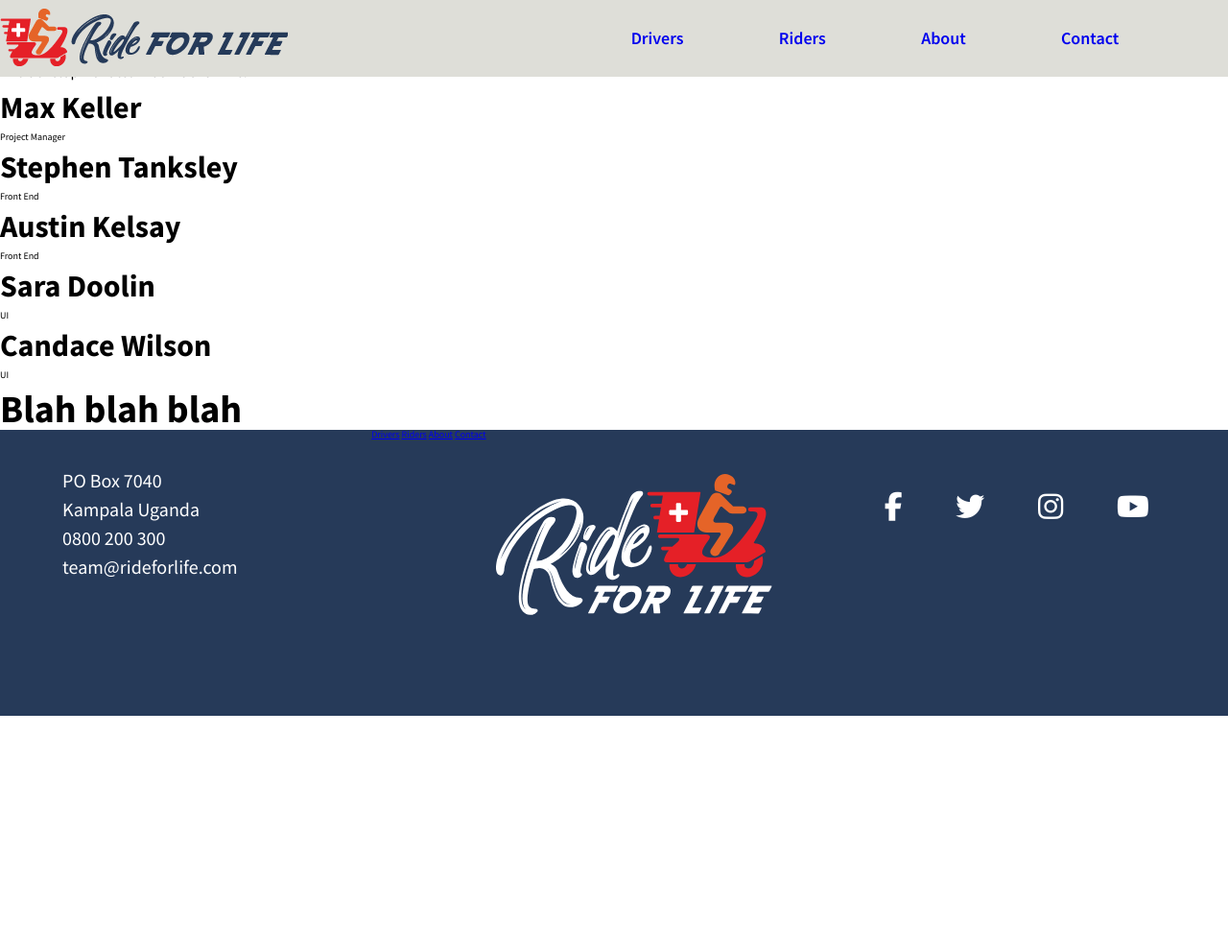
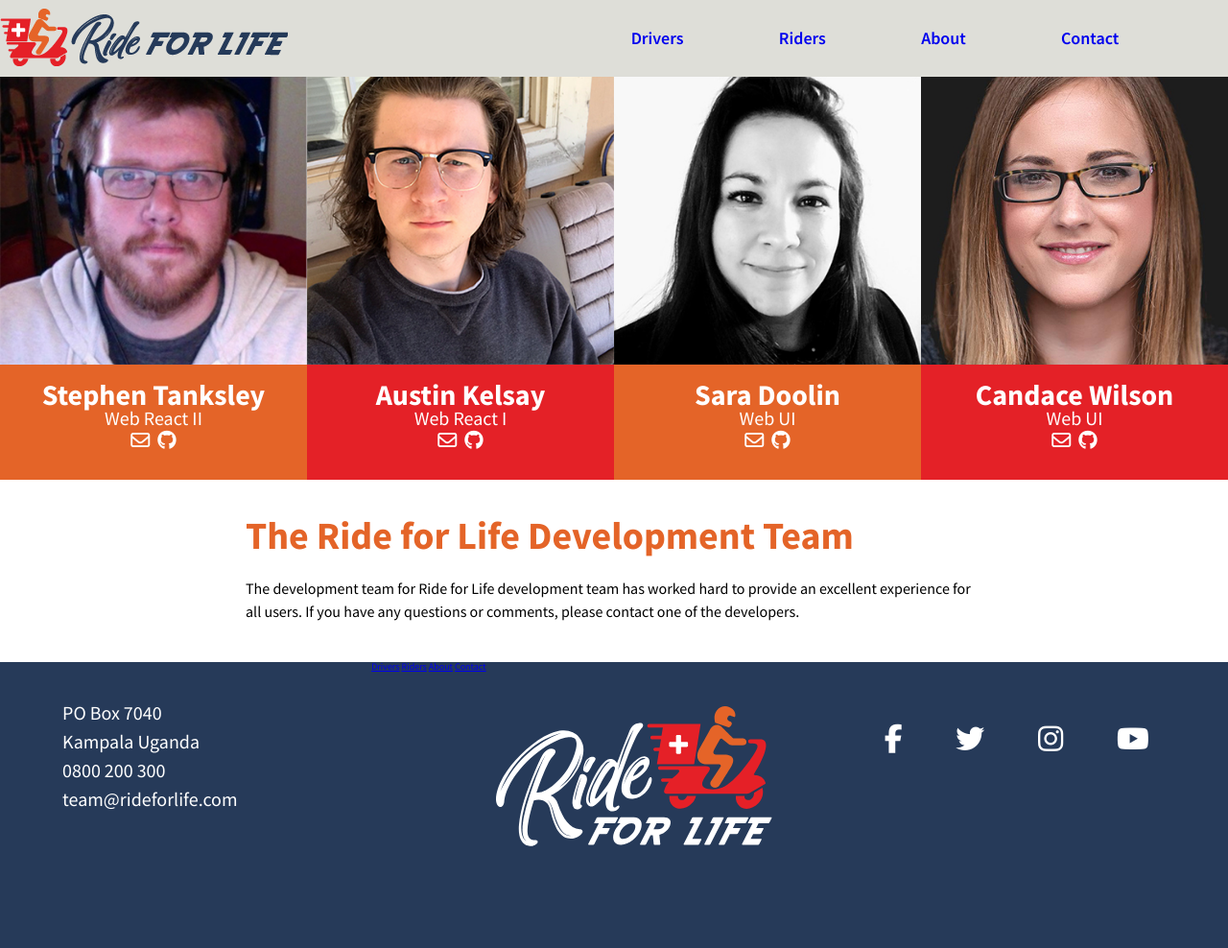
Before and after one commit to BuildWeekRide-For-Life/Landing-Page, a plain HTML site: page contact.html in a window 1280 px wide. Shown: the whole page at 96% size. Before the commit the page ends 800 px from the top, so only its background shows below. Drawn offline with Linux system fonts and the light colour scheme.

Commit message:
contact page designed

```diff
--- a/contact.html
+++ b/contact.html
@@ -28,65 +28,76 @@
     </header>
 
 
-  <container class="about-wrapper">
-    <div >
-      <h1>About the development team</h1>
-      <hr> <br>
-      <p>The development team at Ride for Life: </p>
-    </container>
 
-    <div class="Max">
-      <h2>Max Keller</h2>
-      <h3>Project Manager</h3>
+    <div class="four-col">
+      <div class="team-member">
+      <img class="feature" alt="Stephen Tanksley, web react developer" src="images/team/stephen.jpg">
+        <span class="feature-title2">
+          <span class="feature-title-inner">
+              Stephen Tanksley
+             <span class="job-title">Web React II
+              </span>
+              <span class="dev-icons">
+                  <a href="mailto:stephen.tanksley@gmail.com?Subject=Hello%20again" target="_top"> <i class="far fa-envelope"></i></a> &nbsp;&nbsp;
+                  <a href="https://github.com/StephenTanksley" target="_top"> <i class="fab fa-github"></i></a>
+                </span>
+            </span>
+          </span>
+        </div>
 
-      <p>
-      </p>
-
-    </div>
-
-    <div class="Stephen">
-        <h2>Stephen Tanksley</h2>
-        <h3>Front End</h3>
-
-        <p>
-        </p>
-      </div>
-
-    <div class="Austin">
-        <h2>Austin Kelsay</h2>
-        <h3>Front End</h3>
-
-        <p>
-        </p>
-
-      </div>
-
-        <div class="Sara">
-            <h2>Sara Doolin</h2>
-            <h3>UI</h3>
-
-            <p>
-            </p>
-      </div>
+        <div class="team-member">
+          <img class="feature" alt="Austin Kelsay, web react developer" src="images/team/austin.jpg">
+          <span class="feature-title">
+            <span class="feature-title-inner">
+                Austin Kelsay
+               <span class="job-title">Web React I
+                </span>
+                <span class="dev-icons">
+                    <a href="austinkelsay11@gmail.com?Subject=Hello%20again" target="_top"> <i class="far fa-envelope"></i></a> &nbsp;&nbsp;
+                    <a href="https://github.com/AustinKelsay" target="_top"> <i class="fab fa-github"></i></a>
+                     </span>
+              </span>
+            </span>
+            </div>
 
 
-      <div class="Candace">
-          <h2>Candace Wilson</h2>
-          <h3>UI</h3>
+            <div class="team-member">
+          <img class="feature" alt="Sara Doolin, web ui developer" src="images/team/sara.jpg">
+          <span class="feature-title2">
+            <span class="feature-title-inner">
+                Sara Doolin
+               <span class="job-title">Web UI
+                </span>
+                <span class="dev-icons">
+                    <a href="mailto:saradoolin@aol.com?Subject=Hello%20again" target="_top"> <i class="far fa-envelope"></i></a> &nbsp;&nbsp;
+                    <a href="https://github.com/saradoolin" target="_top"> <i class="fab fa-github"></i></a>
+                     </span>
+              </span>
+            </span>
+            </div>
 
-          <p>
-          </p>
-
-    </div>
+            <div class="team-member">
+            <img class="feature" alt="Candace Wilson, web ui developer" src="images/team/candace.jpg">
+            <span class="feature-title">
+              <span class="feature-title-inner">
+                  Candace Wilson
+                 <span class="job-title">Web UI
+                  </span>
+                  <span class="dev-icons">
+                   <a href="mailto:candaceyw@gmail.com?Subject=Hello%20again" target="_top"> <i class="far fa-envelope"></i></a> &nbsp;&nbsp;
+                   <a href="https://github.com/candaceyw" target="_top"> <i class="fab fa-github"></i></a>
+                  </span>
+                </span>
+              </span>
+              </div>
+</div>
 
 
-   </container>
-
-   <container>
-
-    <h1> Blah blah blah</h1>
-   </container>
-
+<container class="about-wrapper">
+    <h1>The Ride for Life Development Team</h1>
+     <br>
+    <p>The development team for Ride for Life development team has worked hard to provide an excellent experience for all users. If you have any questions or comments, please contact one of the developers.</p>
+  </container>
 
 <footer>
   <div class="contact-text">
--- /dev/null
+++ b/less/contact.less
@@ -0,0 +1,84 @@
+
+
+.four-col{
+
+    display: flex;
+    width: 100%;
+
+    .team-member{
+        margin-top: 60px;
+        display: flex;
+        flex-direction: column;
+    }
+
+
+
+    .feature-title-inner {
+        display: flex;
+        flex-direction: column;
+    }
+}
+
+.feature-title2 {
+    background-color: @orange;
+    height: 120px;
+
+    .feature-title-inner{
+        padding: 5%;
+        color: white;
+        font-size: 3rem;
+        font-weight: 700;
+        text-align: center;
+
+        .job-title{
+            font-size: 2rem;
+            font-weight: 400;
+        }
+    }
+}
+
+.feature-title {
+    background-color: @red;
+    height: 120px;
+
+    .feature-title-inner{
+        padding: 5%;
+        color: white;
+        font-size: 3rem;
+        font-weight: 700;
+        text-align: center;
+
+        .job-title{
+            font-size: 2rem;
+            font-weight: 400;
+        }
+    }
+}
+
+.dev-icons{
+    margin-top: 1%;
+    font-size: 2rem;
+    display: flex;
+    justify-content: center;
+
+    a{
+        color: @white;
+    }
+
+    a:hover{
+
+        color: @dkblue;
+    }
+}
+
+.about-wrapper
+{
+
+    h1{
+        color: @orange;
+        padding: 3% 20% 1% 20%;
+    }
+    p{
+        padding: 0 20% 3% 20%;
+    }
+}
--- a/less/index.less
+++ b/less/index.less
@@ -8,3 +8,4 @@
 @import "footer";
 @import "home-page";
 @import "rider";
+@import "contact";
--- a/less/js/hamburger.js
+++ /dev/null
@@ -1,8 +0,0 @@
-function myFunction() {
-    var x = document.getElementById("myLinks");
-    if (x.style.display === "block") {
-      x.style.display = "none";
-    } else {
-      x.style.display = "block";
-    }
-  }
--- a/less/navigation.less
+++ b/less/navigation.less
@@ -58,10 +58,7 @@
                     text-decoration: none;
                     justify-content: space-around;
                     font-size: 1.5rem;
-
-
                 }
-            }
-
+        }
     }
 }
```
Also changed, not shown: css/index.css, images/team/austin.jpg (added), images/team/candace.jpg (added), images/team/sara.jpg (added), images/team/stephen.jpg (added), 2 other files.
